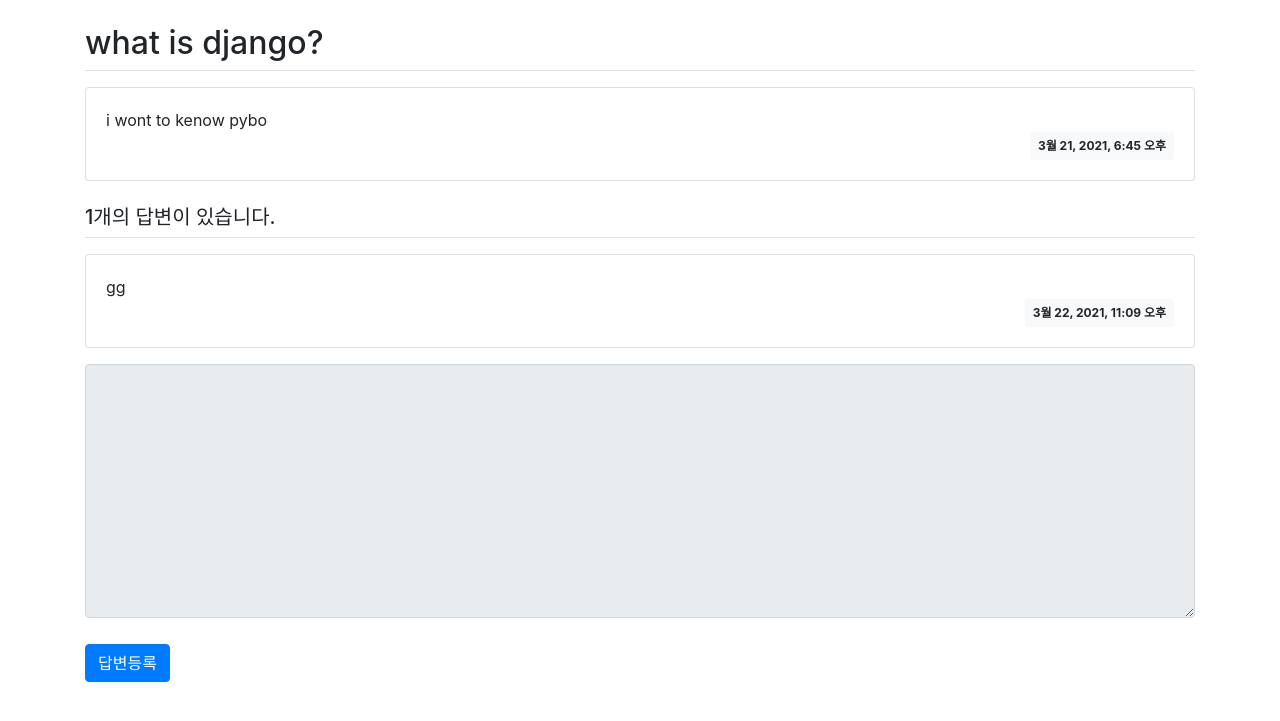
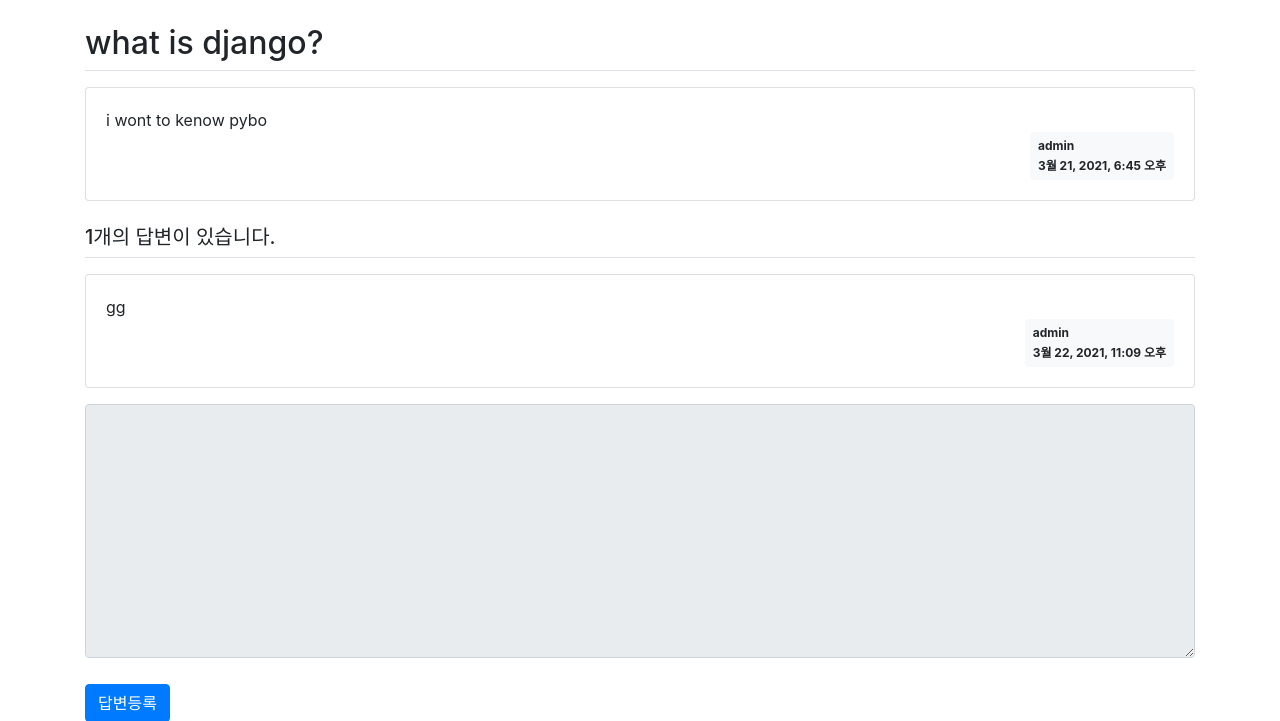
Before and after one commit to phjppo0918/jumpToDjango, a Django app: page /pybo/1/ in a window 1280 px wide. Shown: the part 57-778 px from the top of the page. Run offline with Django 3.2, Linux system fonts and the light colour scheme; data comes from the database, SQL or seed files in the repository; both versions use the stored data as it was after the commit; some libraries are stand-ins or nearby versions.

Commit message:
3-08 fin

```diff
--- a/projects/mysite/templates/pybo/question_detail.html
+++ b/projects/mysite/templates/pybo/question_detail.html
@@ -8,8 +8,9 @@
         <div class="card-body">
             <div class="card-text" style="white-space: pre-line;">{{ question.content }}</div>
             <div class="d-flex justify-content-end">
-                <div class="badge badge-light p-2">
-                    {{ question.create_date }}
+                 <div class="badge badge-light p-2 text-left">
+                    <div class="mb-2">{{ question.author.username }}</div>
+                    <div>{{ question.create_date }}</div>
                 </div>
             </div>
         </div>
@@ -20,9 +21,10 @@
         <div class="card-body">
             <div class="card-text" style="white-space: pre-line;">{{ answer.content }}</div>
             <div class="d-flex justify-content-end">
-                <div class="badge badge-light p-2">
-                    {{ answer.create_date }}
-                </div>
+                  <div class="badge badge-light p-2 text-left">
+                    <div class="mb-2">{{ answer.author.username }}</div>
+                    <div>{{ answer.create_date }}</div>
+                  </div>
             </div>
         </div>
     </div>
```
Also changed, not shown: projects/mysite/templates/pybo/question_list.html (+6 -4 lines), projects/mysite/db.sqlite3.
